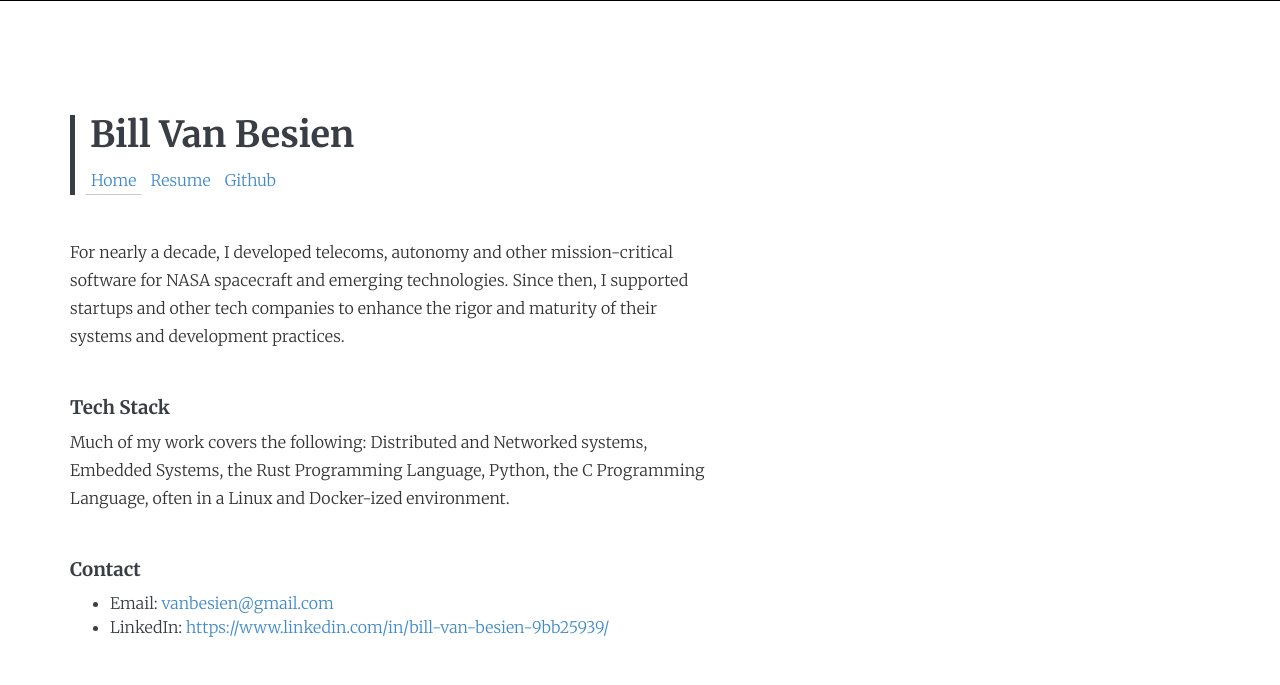
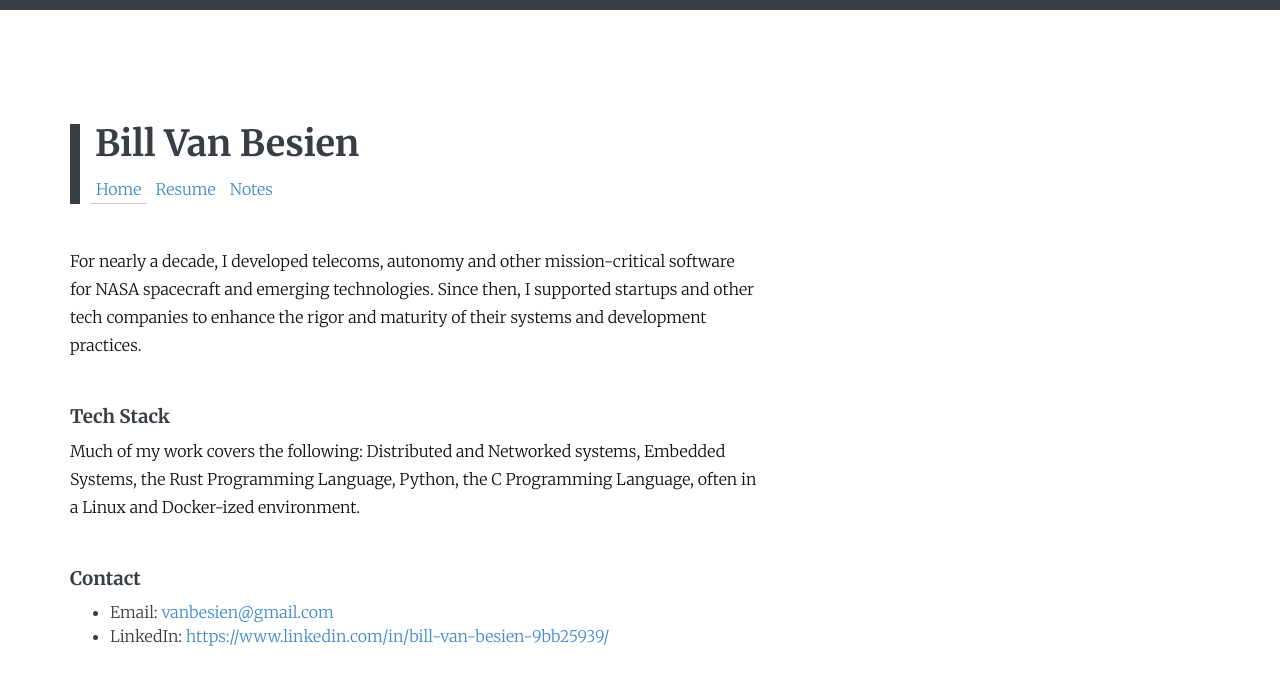
Before and after one commit to billvb/billvb.github.io, a Jekyll site: the page built from index.md, in a window 1280 px wide. Shown: the top 685 px of the page. Built offline with Jekyll 4.4.1, drawn with Linux system fonts in a browser that asks for light colours; nearby versions of some CDN libraries.

Commit message:
Added Notes.md for HN readers

```diff
--- a/_layouts/base.html
+++ b/_layouts/base.html
@@ -25,7 +25,7 @@
                 <ul class="nav nav-pills" id="pages-menu">
                     <li {% if page.title == "Home" %}class="active"{% endif %}><a href="/">Home</a></li>
                     <li {% if page.title == "Resume" %}class="active"{% endif %}><a href="/resume.html">Resume</a></li>
-                    <li><a href="https://github.com/billvb" target="_blank">Github</a></li>
+                    <li {% if page.title == "Notes" %}class="active"{% endif %}><a href="/notes.html">Notes</a></li>
                     <!--
 		    <li {% if page.title == "Projects" %}class="active"{% endif %}><a href="/projects.html">Projects</a></li>
 		    -->
--- a/resources/stylesheets/billvb.css
+++ b/resources/stylesheets/billvb.css
@@ -1,7 +1,7 @@
 @import url(https://fonts.googleapis.com/css?family=Merriweather:400,300,300italic,700);
 
 body {
-    border-top: 1px solid black;
+    border-top: 10px solid #393D44;
     font: 12pt/1.5 Merriweather;
     font-weight: 300;
     color: #393D44;
@@ -17,22 +17,21 @@ h3 {
 }
 
 #heading {
-    xborder-left: 5px solid #E30B5D;
-    border-left: 5px solid #393D44;
+    border-left: 10px solid #393D44;
     padding-left: 15px;
 }
 
 p {
+    text-align: left;
     font-size: 12pt;
     line-height: 175%;
-    letter-spacing: 0.01rem;
+    letter-spacing: 0.00rem;
     padding-bottom: 5px;
-    color: #333;
-    text-align: left;
+    color: #111;
 }
 
 .billvb-content {
-    max-width: 42em;
+    max-width: 45em;
 }
 
 #pages-menu {
```
Also changed, not shown: notes.md (added, +33 -0 lines).
